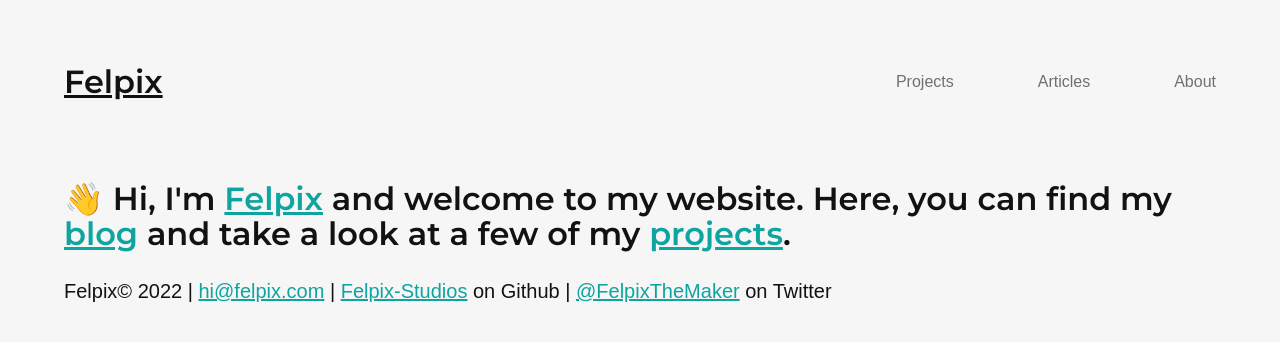
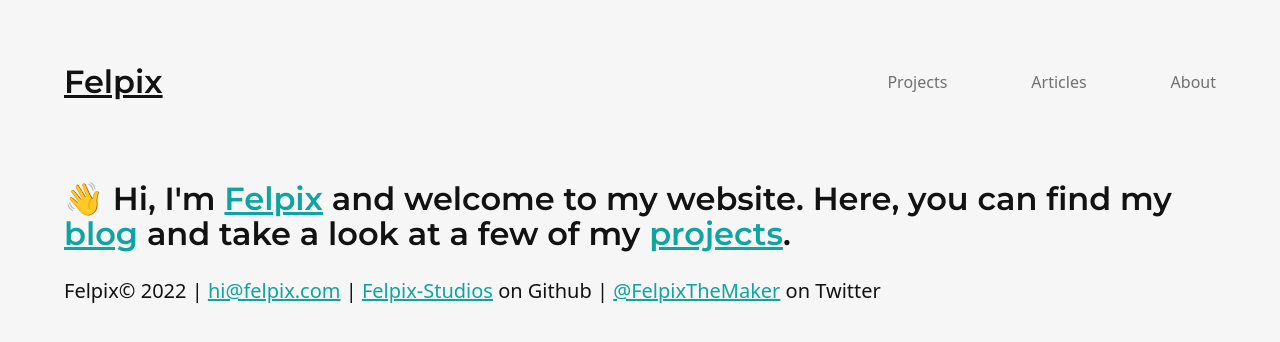
Before and after one commit to Felpix-Studios/gatsby_portfolio, a Gatsby site: page / in a window 1280 px wide. Built offline with nearby package versions, Linux system fonts and the light colour scheme; Gatsby itself is replaced by a stand-in of ours.

Commit message:
font changes

```diff
--- a/src/style.css
+++ b/src/style.css
@@ -68,7 +68,7 @@
 
 body {
   background-color: #f6f6f6;
-  font-family: "Source Sans Pro", sans-serif;
+  font-family: "Source Sans Pro", system-ui, -apple-system,BlinkMacSystemFont,"Segoe UI", Roboto;
   text-rendering: optimizeLegibility;
 }
 
```
